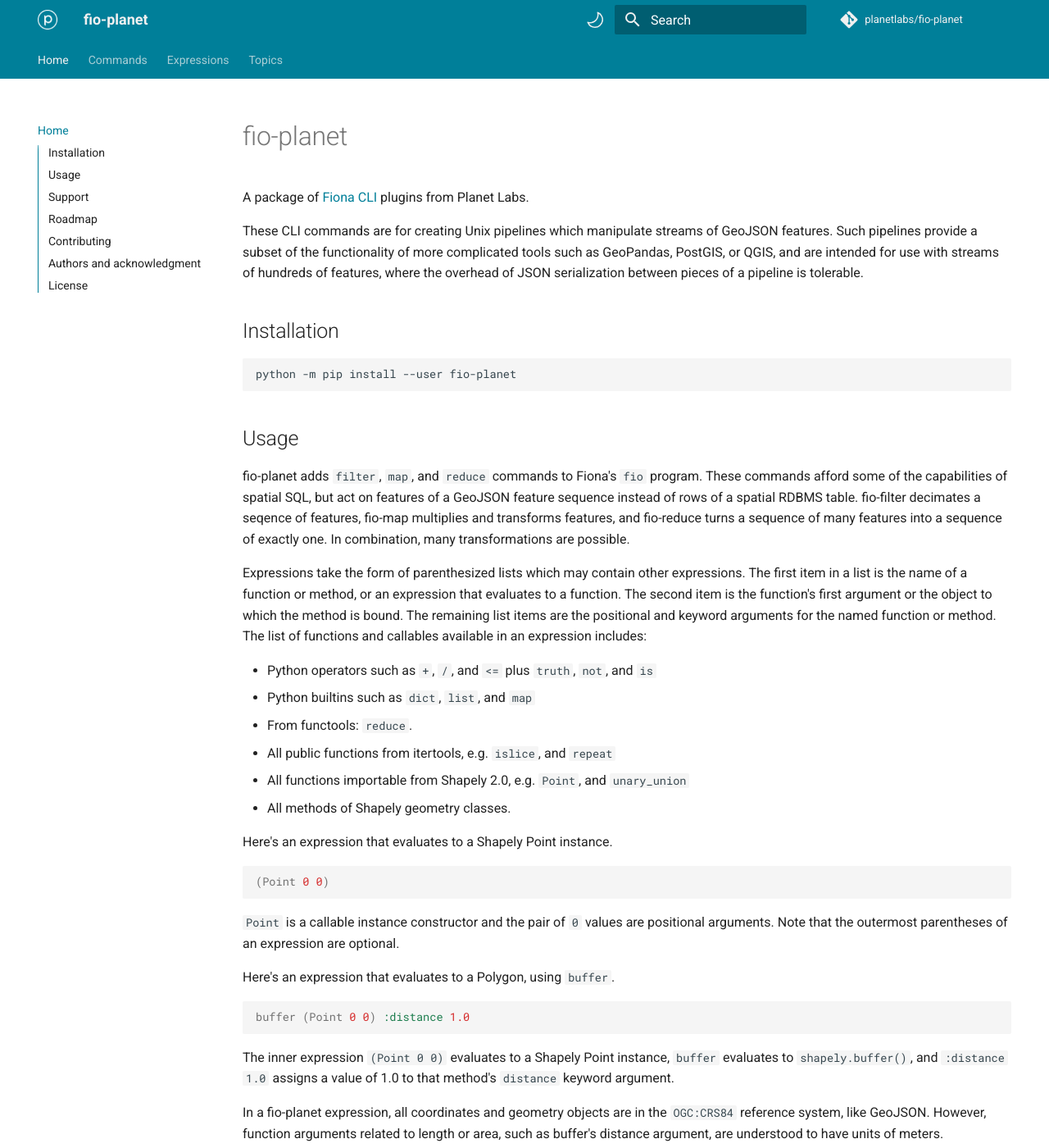
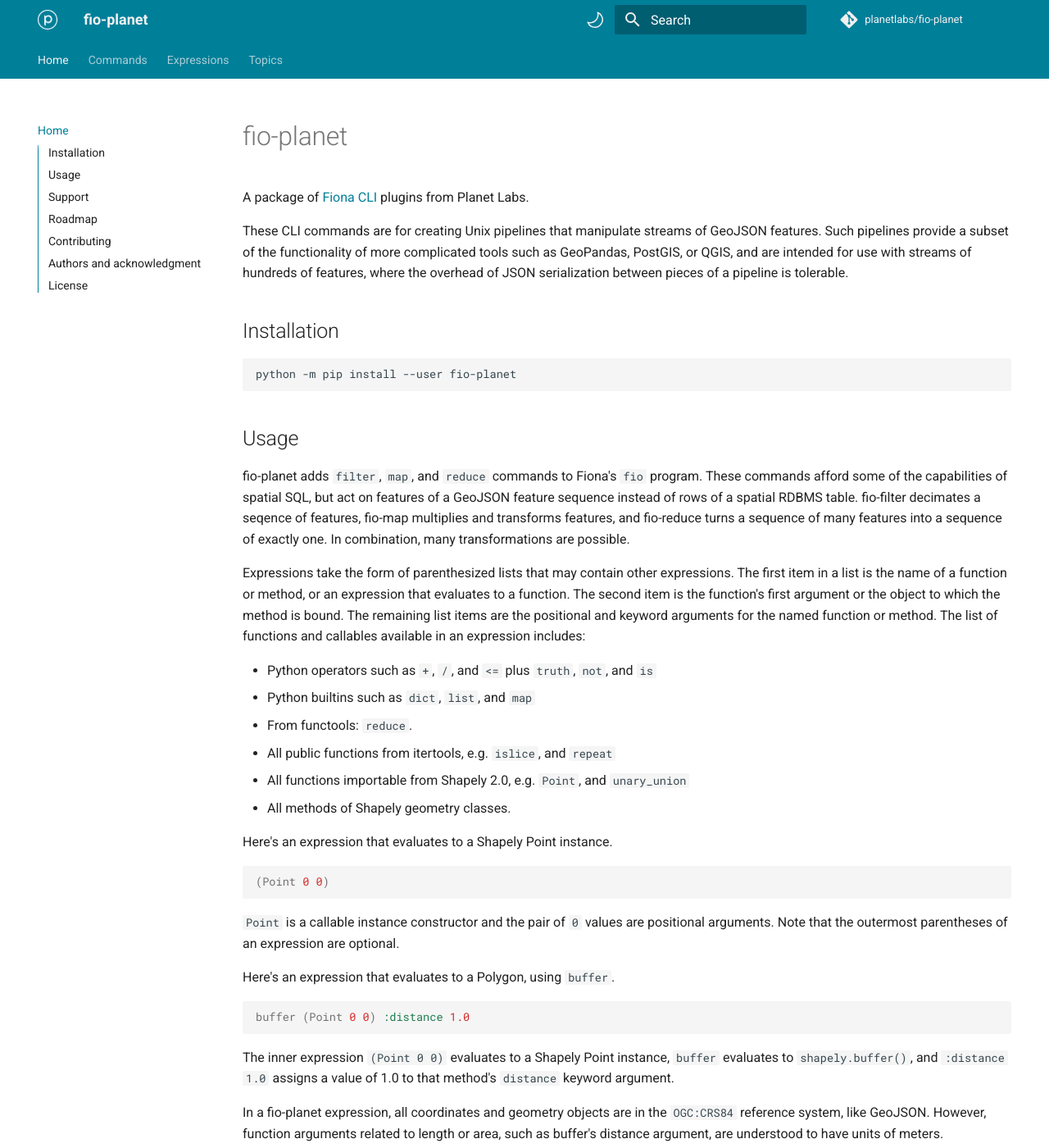
Before and after one commit to planetlabs/fio-planet, an MkDocs documentation site: the page built from docs/index.md, in a window 1280 px wide and 1400 px high. Shown: the whole window at 82% size. Built offline with MkDocs 1.6.1 and Material for MkDocs 9.7.7, drawn with Linux system fonts in a browser that asks for light colours; comment, search, counter and statistics services are not loaded; some of the changed text lies outside the part shown.

Commit message:
Change instances of "which" to "that"

````diff
--- a/docs/index.md
+++ b/docs/index.md
@@ -4,7 +4,7 @@ fio-planet
 A package of [Fiona CLI](https://fiona.readthedocs.io/en/stable/cli.html)
 plugins from Planet Labs.
 
-These CLI commands are for creating Unix pipelines which manipulate streams of
+These CLI commands are for creating Unix pipelines that manipulate streams of
 GeoJSON features. Such pipelines provide a subset of the functionality of more
 complicated tools such as GeoPandas, PostGIS, or QGIS, and are intended for use
 with streams of hundreds of features, where the overhead of JSON serialization
@@ -27,7 +27,7 @@ table.  fio-filter decimates a seqence of features, fio-map multiplies and
 transforms features, and fio-reduce turns a sequence of many features into a
 sequence of exactly one.  In combination, many transformations are possible.
 
-Expressions take the form of parenthesized lists which may contain other
+Expressions take the form of parenthesized lists that may contain other
 expressions. The first item in a list is the name of a function or method, or
 an expression that evaluates to a function. The second item is the function's
 first argument or the object to which the method is bound. The remaining list
@@ -78,7 +78,7 @@ given point.
 ```
 
 fio-reduce evaluates expressions in the context of the sequence of all input
-geometries, which is named `c`. For example, this expression dissolves input
+geometries, named `c`. For example, this expression dissolves input
 geometries using Shapely's `unary_union`.
 
 ```lisp
````
Also changed, not shown: README.md (+3 -3 lines), docs/expressions.md (+2 -2 lines), 3 other files.
